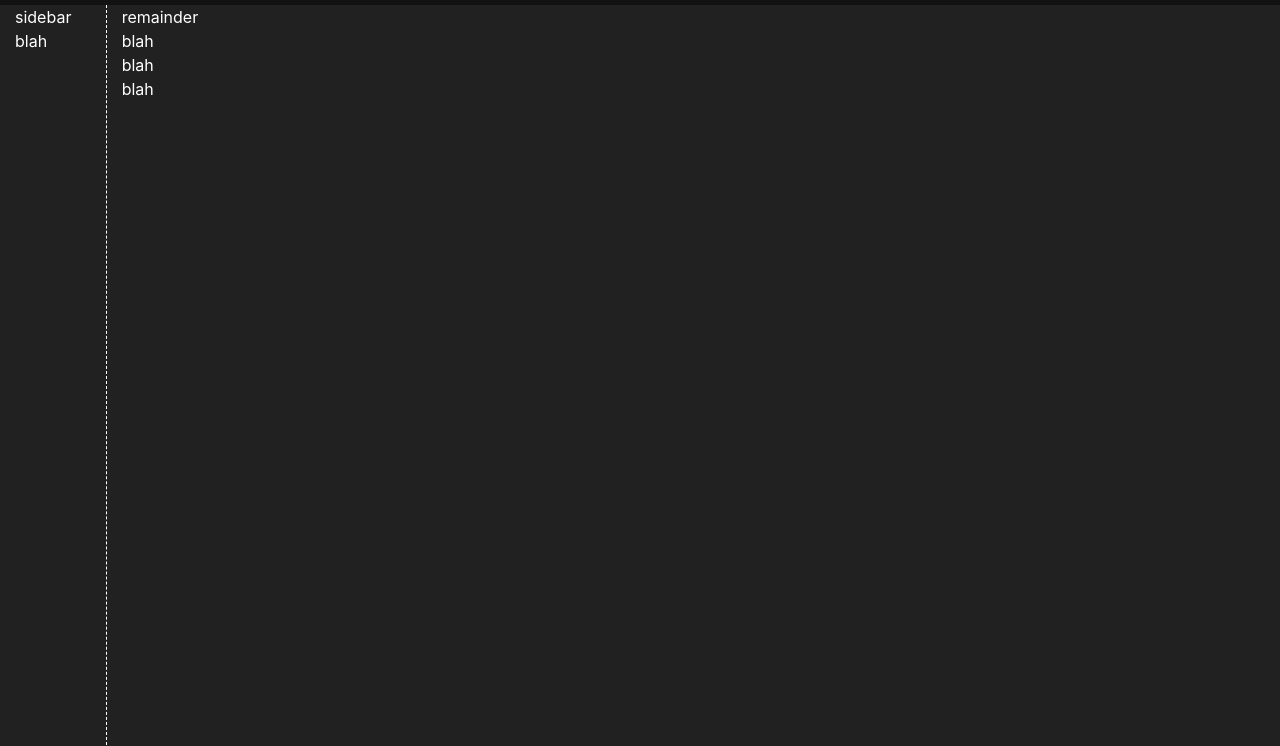
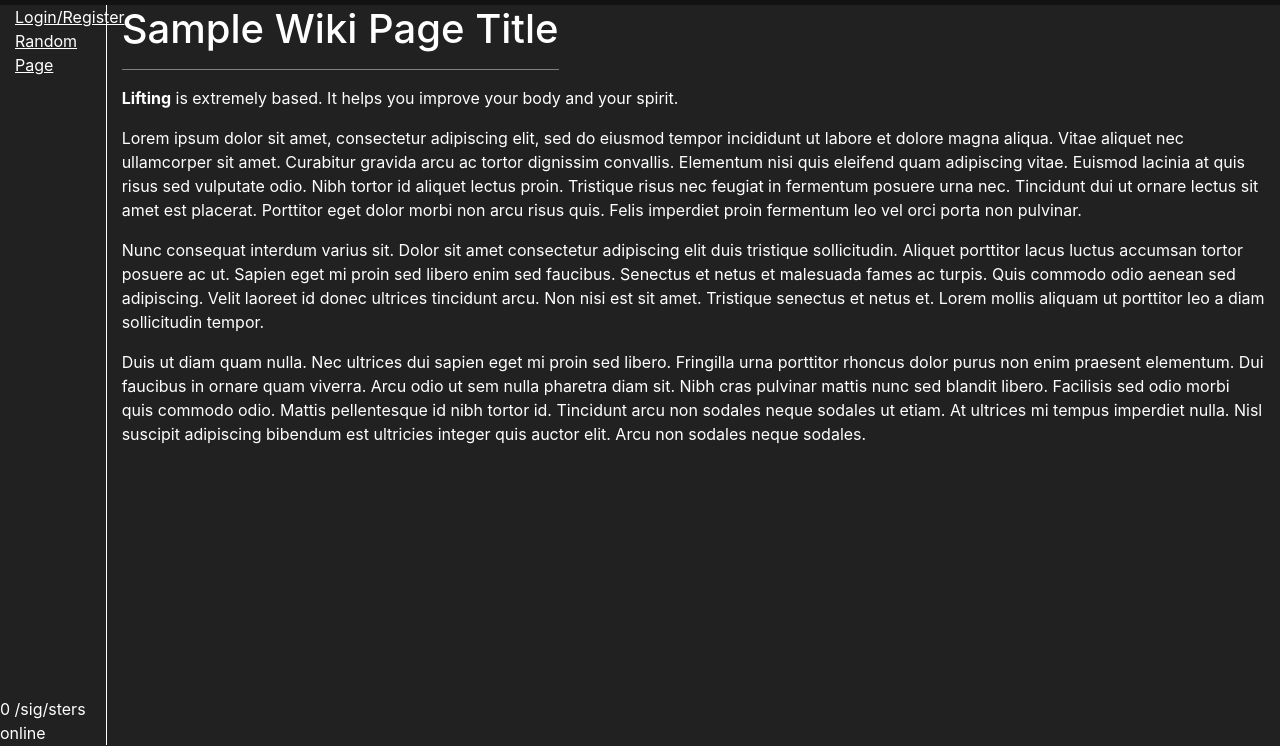
Before and after one commit to selfimprovementgeneral/my-project, a plain HTML site: page template.html in a window 1280 px wide. Shown: the part 54-800 px from the top of the page. Drawn offline with nearby package versions, Linux system fonts and the light colour scheme.

Commit message:
sample wiki page starting to take form

```diff
--- a/css/style.css
+++ b/css/style.css
@@ -8,6 +8,8 @@ body {
 div {
 
 }
+
+
 .navbar {
     background-color: #121212;
 }
@@ -25,7 +27,13 @@ div {
 
 .sidebar {
     min-height: calc(100vh - 60px);
-    border-right: 1px dashed #ffffff;
+    border-right: 1px solid #ffffff;
+}
+
+.sidebar-bottom {
+    position: absolute;
+    bottom: 0;
+    left: 0;
 }
 
 .wiki-header {
@@ -33,3 +41,8 @@ div {
     text-align: left;
     vertical-align: top;
 }
+
+.wiki-link {
+    color: white;
+    text-decoration: underline;
+}
--- a/template.html
+++ b/template.html
@@ -44,8 +44,37 @@
 
     <div class="container-fluid text-white">
         <div class="row">
-            <div class="col-1 sidebar">sidebar</br>blah</div>
-            <div class="col">remainder</br>blah</br>blah</br>blah</div>
+            <div class="col-1 sidebar">
+                <div>
+                    <a href="#" class="wiki-link">Login/Register</a>
+                    <a href="#" class="wiki-link">Random Page</a>
+                </div>
+                <div class="sidebar-bottom">
+                    0 /sig/sters online
+                </div>
+            </div>
+            <div class="col">
+                <div class="wiki-header">
+                    <h1>Sample Wiki Page Title</h1>
+                    <hr style="border-top: 1px solid grey;">
+                </div>
+
+                <div>
+                    <p><b>Lifting</b> is extremely based. It helps you improve your body and your spirit.</p>
+
+                    <p>
+                        Lorem ipsum dolor sit amet, consectetur adipiscing elit, sed do eiusmod tempor incididunt ut labore et dolore magna aliqua. Vitae aliquet nec ullamcorper sit amet. Curabitur gravida arcu ac tortor dignissim convallis. Elementum nisi quis eleifend quam adipiscing vitae. Euismod lacinia at quis risus sed vulputate odio. Nibh tortor id aliquet lectus proin. Tristique risus nec feugiat in fermentum posuere urna nec. Tincidunt dui ut ornare lectus sit amet est placerat. Porttitor eget dolor morbi non arcu risus quis. Felis imperdiet proin fermentum leo vel orci porta non pulvinar.
+                    </p>
+
+                    <p>
+                        Nunc consequat interdum varius sit. Dolor sit amet consectetur adipiscing elit duis tristique sollicitudin. Aliquet porttitor lacus luctus accumsan tortor posuere ac ut. Sapien eget mi proin sed libero enim sed faucibus. Senectus et netus et malesuada fames ac turpis. Quis commodo odio aenean sed adipiscing. Velit laoreet id donec ultrices tincidunt arcu. Non nisi est sit amet. Tristique senectus et netus et. Lorem mollis aliquam ut porttitor leo a diam sollicitudin tempor.
+                    </p>
+
+                    <p>
+                        Duis ut diam quam nulla. Nec ultrices dui sapien eget mi proin sed libero. Fringilla urna porttitor rhoncus dolor purus non enim praesent elementum. Dui faucibus in ornare quam viverra. Arcu odio ut sem nulla pharetra diam sit. Nibh cras pulvinar mattis nunc sed blandit libero. Facilisis sed odio morbi quis commodo odio. Mattis pellentesque id nibh tortor id. Tincidunt arcu non sodales neque sodales ut etiam. At ultrices mi tempus imperdiet nulla. Nisl suscipit adipiscing bibendum est ultricies integer quis auctor elit. Arcu non sodales neque sodales.
+                    </p>
+                </div>
+            </div>
         </div>
     </div>
 
```
